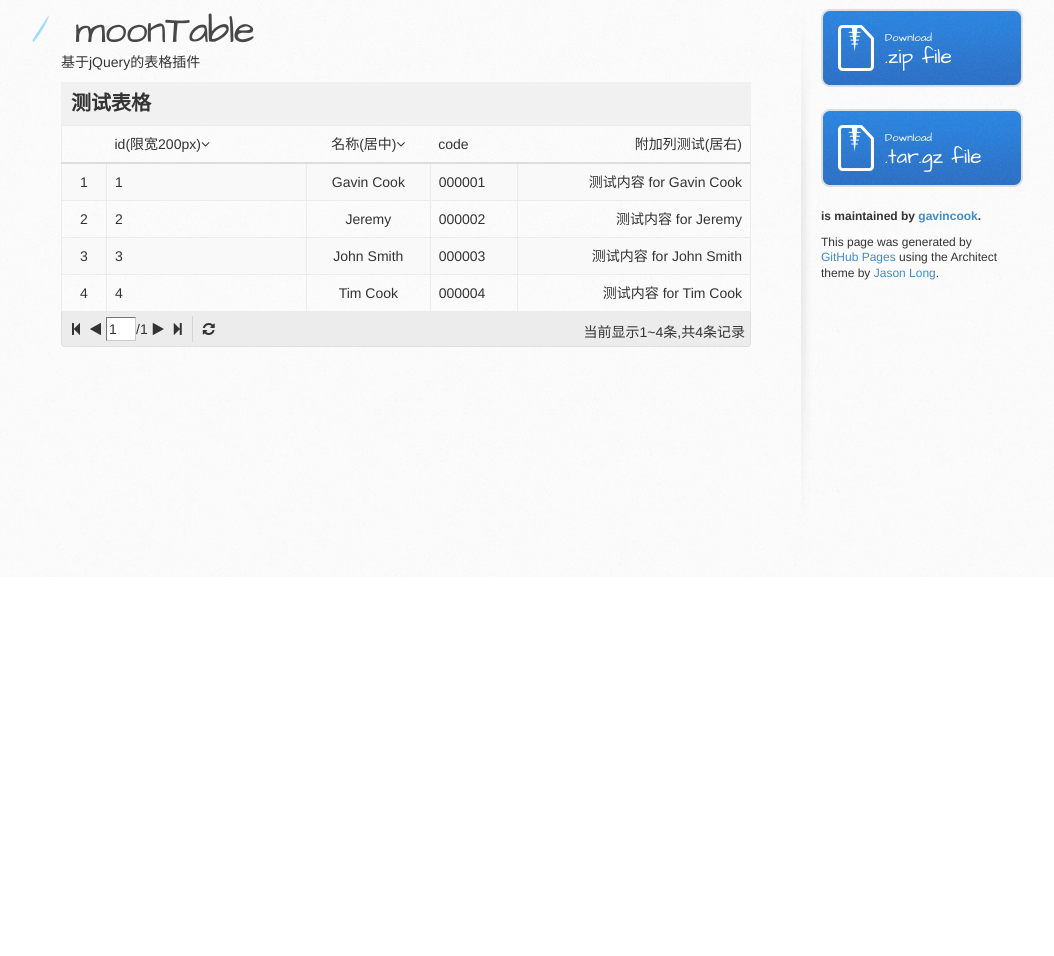
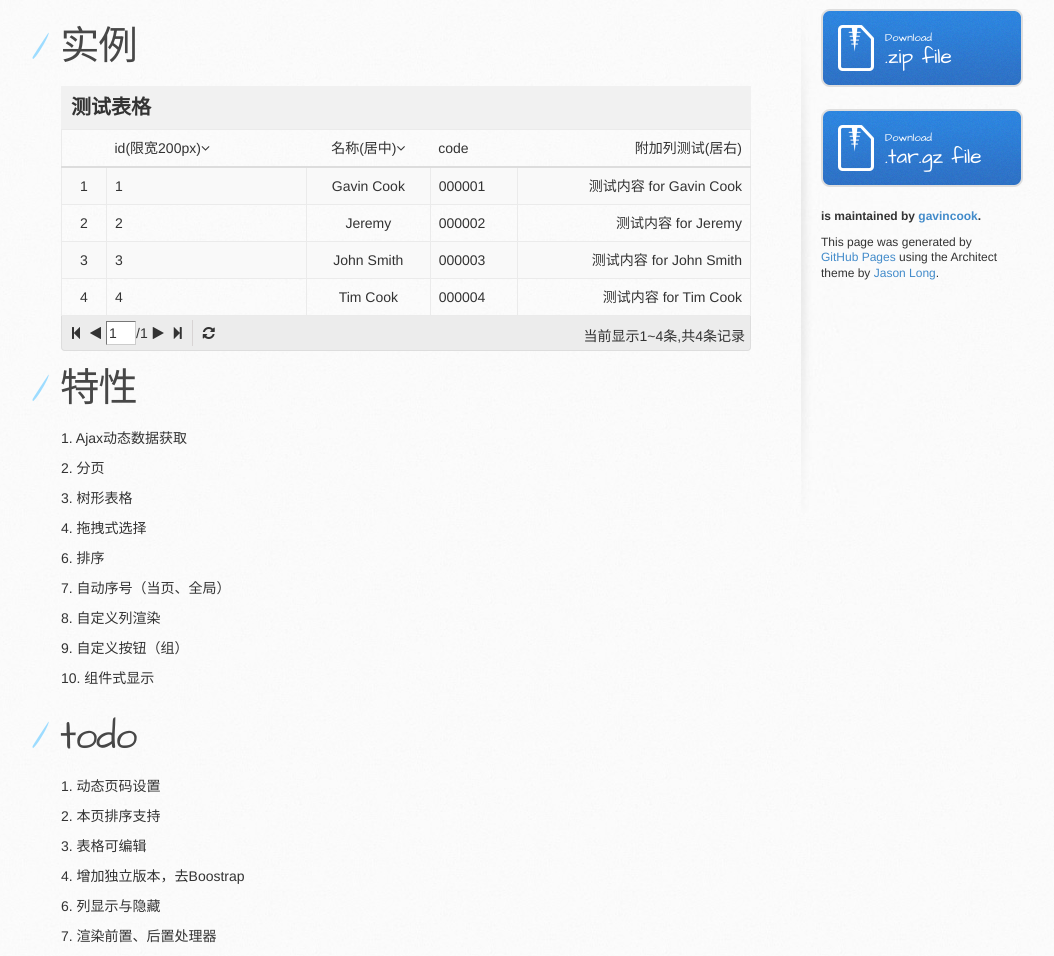
Before and after one commit to gavincook/moonTable, a plain HTML site: page index.html in a window 1280 px wide. Shown: the part 223-1179 px from the top of the page, without its empty margins (109-1163 px from the left). Before the commit the page ends 800 px from the top, so only its background shows below. Drawn offline with Linux system fonts and the light colour scheme.

Commit message:
增加特性和todo列表

```diff
--- a/css/stylesheet.css
+++ b/css/stylesheet.css
@@ -622,6 +622,7 @@ form {
   color: #474747;
   text-indent: 6px;
   letter-spacing: -1px;
+  padding: 17px 0;
 }
 
 #main-content h1:before {
--- a/index.html
+++ b/index.html
@@ -35,15 +35,33 @@
 <div id="content-wrapper">
     <div class="inner clearfix">
         <section id="main-content">
-            <h1>
-                <a id="moontable" class="anchor" href="#moontable" aria-hidden="true"><span aria-hidden="true"
-                                                                                            class="octicon octicon-link"></span></a>moonTable
-            </h1>
+            <h1>实例</h1>
+            <div id="demoTable"></div>
 
-            <p>基于jQuery的表格插件</p>
+            <h1>特性</h1>
+            <div>
+                <p>1. Ajax动态数据获取</p>
+                <p>2. 分页</p>
+                <p>3. 树形表格</p>
+                <p>4. 拖拽式选择</p>
+                <p>6. 排序</p>
+                <p>7. 自动序号（当页、全局）</p>
+                <p>8. 自定义列渲染</p>
+                <p>9. 自定义按钮（组）</p>
+                <p>10. 组件式显示</p>
+            </div>
 
-            <div id="demoTable"></div>
+            <h1>todo</h1>
+            <div>
+                <p>1. 动态页码设置</p>
+                <p>2. 本页排序支持</p>
+                <p>3. 表格可编辑</p>
+                <p>4. 增加独立版本，去Boostrap</p>
+                <p>6. 列显示与隐藏</p>
+                <p>7. 渲染前置、后置处理器</p>
+            </div>
         </section>
+
 
         <aside id="sidebar">
             <a href="https://github.com/gavincook/moonTable/zipball/master" class="button">
```
